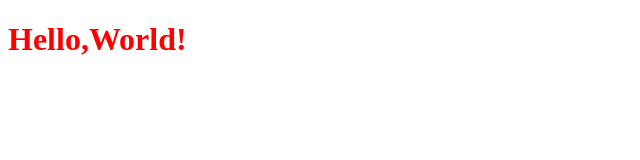
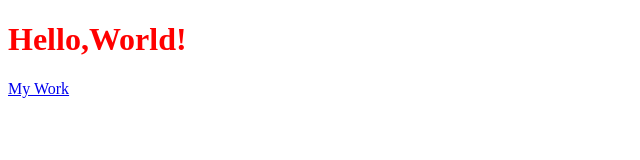
Before and after one commit to toge-ma-ru/shnag.github.io, a plain HTML site: page index.html in a window 1280 px wide. Shown: the full height of the page, 0-640 px from the left. Drawn offline with Linux system fonts and the light colour scheme.

Commit message:
Update index.html

```diff
--- a/index.html
+++ b/index.html
@@ -8,5 +8,6 @@
 </head>
 <body>
 	<h1>Hello,World!</h1>
+	<a href="MyWork/myWork.html">My Work</a>
 </body>
 </html>
```
